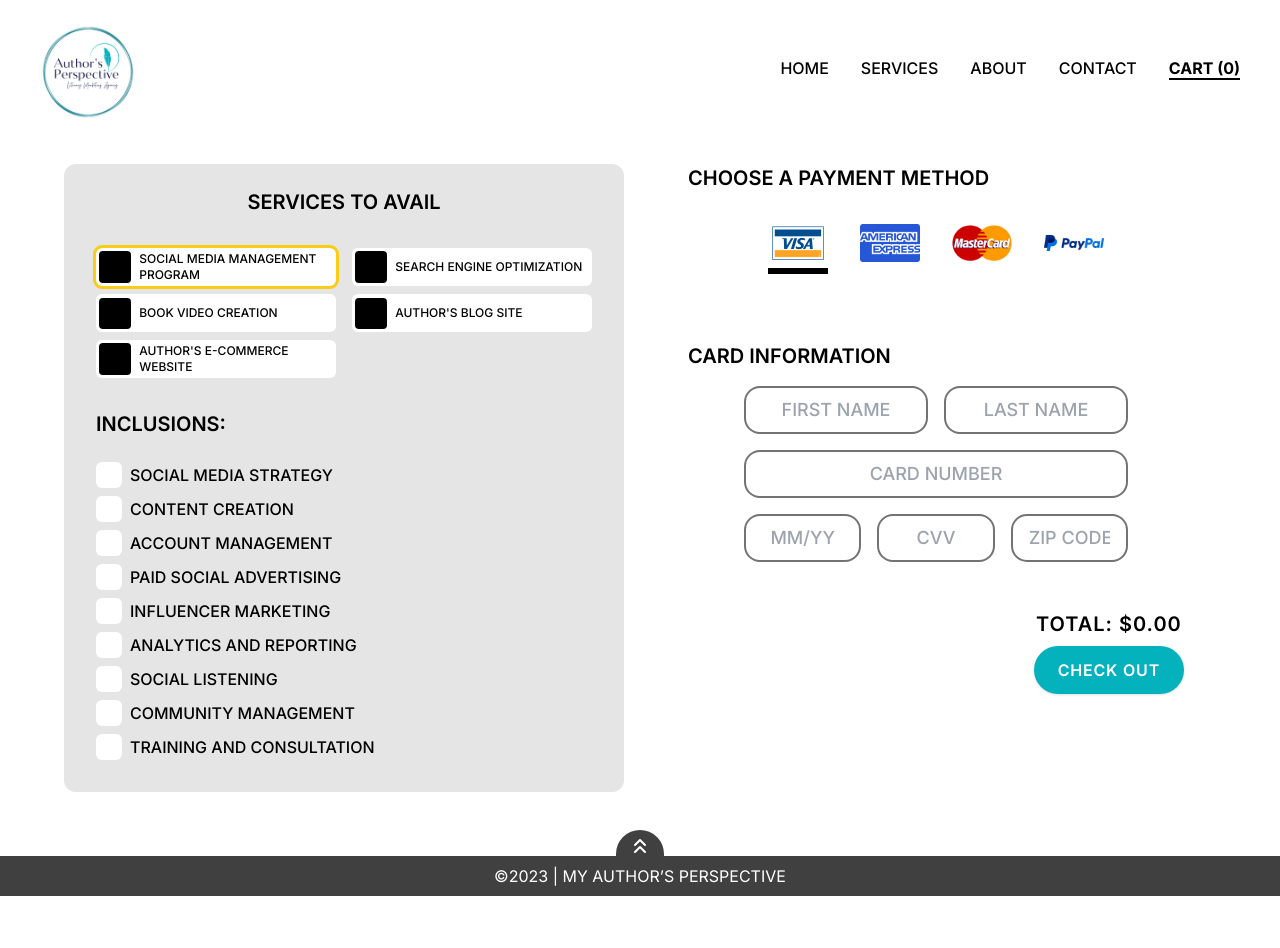
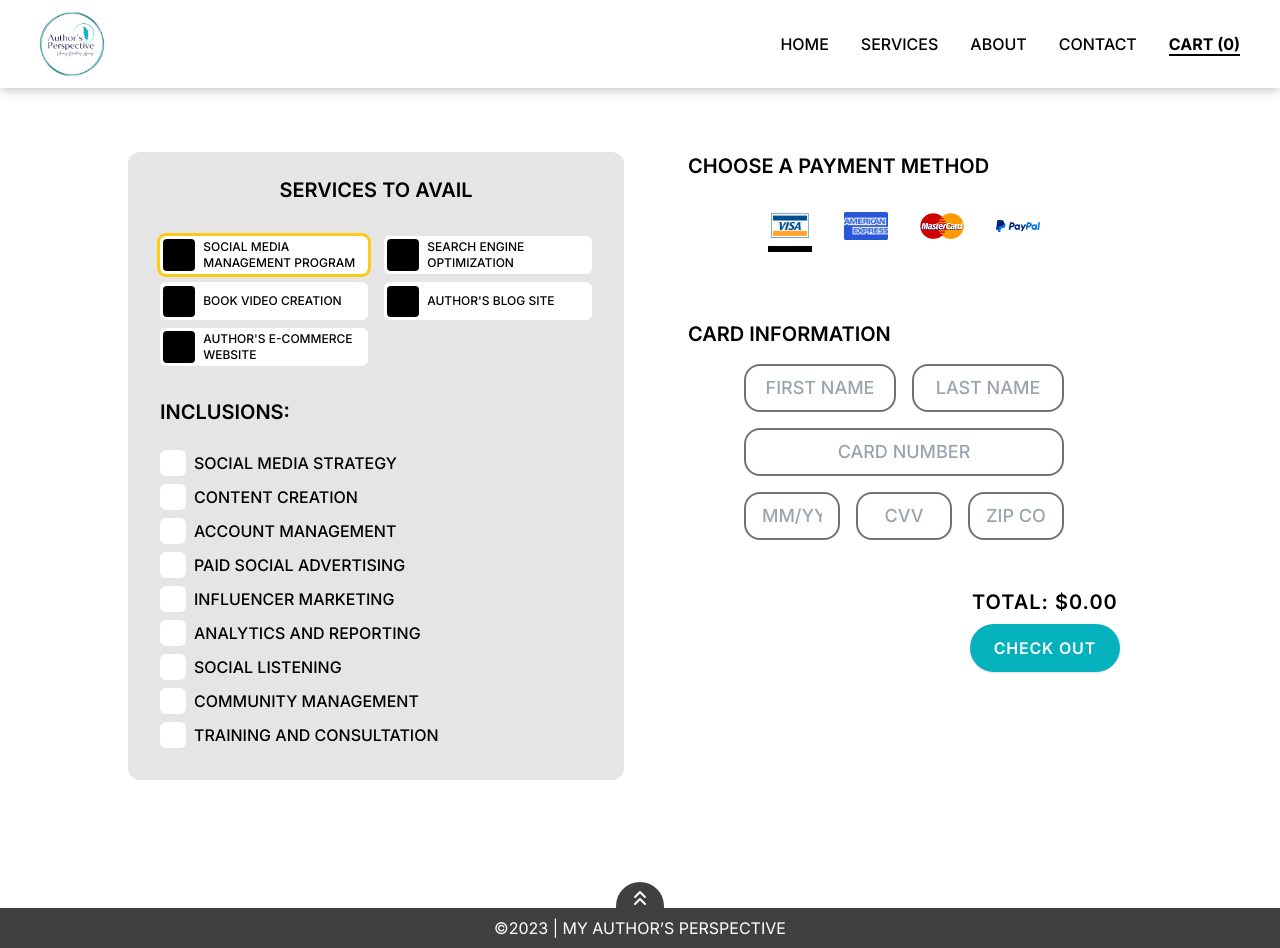
Before and after one commit to ethan123montera123/myauthorsperspective, a Next.js app in the folder client/: page /cart in a window 1280 px wide. Before the commit the page ends 896 px from the top, so only its background shows below. Built offline with nearby package versions, Linux system fonts and the light colour scheme.

Commit message:
[Feat][Ian] change Cart layout

```diff
--- a/client/components/services/LayoutServices.jsx
+++ b/client/components/ui/LayoutWhiteHeader.jsx
@@ -1,13 +1,13 @@
 // icons from https://lucide.dev/guide/packages/lucide-react
 import { Menu, X } from "lucide-react";
 
-import Footer from "../ui/Footer";
+import Footer from "./Footer";
 import Image from "next/image";
 import Link from "next/link";
 import { useRouter } from "next/router";
 import { useState } from "react";
 
-export default function LayoutServices({ children }) {
+export default function LayoutWhiteHeader({ children }) {
   const CURRENT_PATH = useRouter().pathname;
 
   const [isShowingLinks, setIsShowingLinks] = useState(false);
--- a/client/pages/_app.js
+++ b/client/pages/_app.js
@@ -1,28 +1,29 @@
 import "@/styles/globals.css";
-import LayoutServices from "@/components/services/LayoutServices";
+import LayoutWhiteHeader from "@/components/ui/LayoutWhiteHeader";
 import LayoutGeneral from "@/components/ui/LayoutGeneral";
 
 // fonts
 import { Inter } from "next/font/google";
 const inter = Inter({ subsets: ["latin"] });
 
-function isServicesUrl(urlPath) {
+function pageUsesWhiteHeader(urlPath) {
   if (typeof urlPath !== "string") {
     return false; // If `urlPath` is not a string, return false
   }
 
-  return /^\/services\/.*/.test(urlPath);
+  // matches `/services/*` or `/cart`
+  return /^\/services\/.*/.test(urlPath) || /^\/cart/.test(urlPath);
 }
 
 export default function App({ Component, pageProps, router }) {
   const path = router.pathname;
 
-  if (isServicesUrl(path)) {
+  if (pageUsesWhiteHeader(path)) {
     return (
       <div className={`flex flex-col h-full ${inter.className}`}>
-        <LayoutServices>
+        <LayoutWhiteHeader>
           <Component {...pageProps} />
-        </LayoutServices>
+        </LayoutWhiteHeader>
       </div>
     );
   } else {
--- a/client/pages/cart/index.jsx
+++ b/client/pages/cart/index.jsx
@@ -103,7 +103,7 @@ export default function Cart() {
           content="View your cart and checkout with our payment providers."
         />
       </Head>
-      <section className="Cart w-full md:px-16 grid gap-8 xl:grid-cols-2 mb-16">
+      <section className="Cart w-full grid gap-8 xl:grid-cols-2 my-8 mb-16">
         <div className="px-2 md:px-0">
           <ServicesToAvail
             selectedService={selectedService}
```
